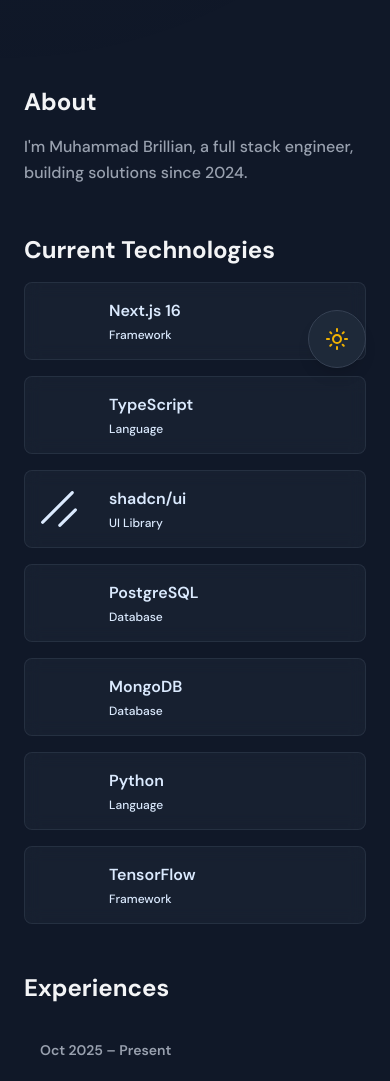
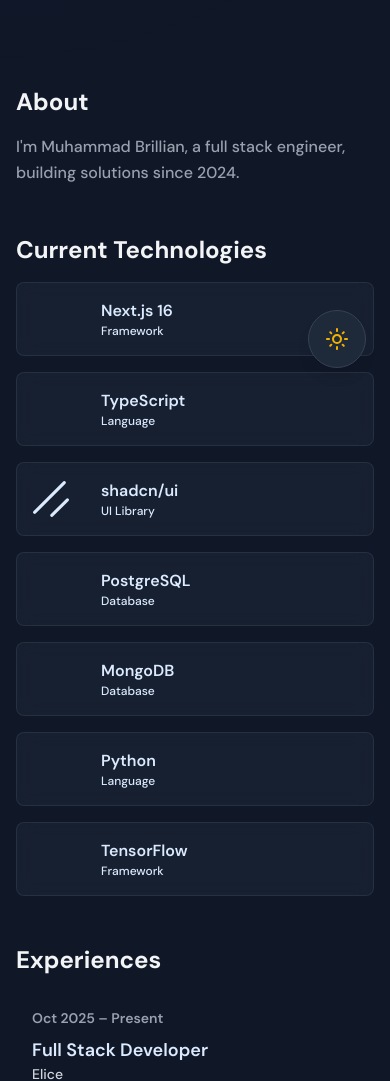
Before and after one commit to MBrillian354/portfolio-v6, a React (Vite) app: page / in a window 390 px wide. Shown: the part 452-1533 px from the top of the page. Built offline with nearby package versions, Linux system fonts and the light colour scheme; some icons are missing.

Commit message:
feat: enhance spacing

```diff
--- a/src/components/Certificates.jsx
+++ b/src/components/Certificates.jsx
@@ -27,7 +27,7 @@
 		>
 			<div className="flex flex-col gap-4 md:flex-row">
 				{/* Certificate Image */}
-				<div className="min-w-36 flex-shrink-0 self-center">
+				<div className="min-w-36 self-start md:self-center">
 					<div className="h-24 w-full overflow-hidden rounded-lg border border-gray-200 bg-gray-100 md:h-24 md:w-36 dark:border-gray-600 dark:bg-gray-700">
 						<img
 							src={certificate.image}
--- a/src/components/Experience.jsx
+++ b/src/components/Experience.jsx
@@ -27,7 +27,7 @@
 			onMouseLeave={onLeave}
 		>
 			<div className="flex flex-col gap-2 md:flex-row">
-				<span className="mt-1 mb-2 min-w-36 text-sm font-semibold text-gray-500 dark:text-gray-400">
+				<span className="min-w-36 text-sm font-semibold text-gray-500 md:mt-1 md:mb-2 dark:text-gray-400">
 					{experience.period}
 				</span>
 				<div>
--- a/src/components/Footer.jsx
+++ b/src/components/Footer.jsx
@@ -1,7 +1,7 @@
 function Footer() {
 	return (
 		<footer className="bg-white py-12 text-gray-500 dark:bg-gray-900 dark:text-gray-400">
-			<div className="max-w-4xl px-6 md:px-4">
+			<div className="max-w-4xl pb-6 max-md:px-4">
 				<p className="text-sm">
 					Built with experimental technologies: React 19, Vite 7, and
 					TailwindCSS v4.
--- a/src/components/Header.jsx
+++ b/src/components/Header.jsx
@@ -1,6 +1,6 @@
 const Header = ({ title }) => {
 	return (
-		<div className="sticky top-0 z-10 bg-white px-6 py-4 sm:static md:px-8 dark:bg-gray-900">
+		<div className="sticky top-0 z-10 bg-white py-4 max-md:px-4 sm:static dark:bg-gray-900">
 			<h2 className="text-2xl font-bold text-gray-900 dark:text-gray-100">
 				{title}
 			</h2>
--- a/src/components/Projects.jsx
+++ b/src/components/Projects.jsx
@@ -110,7 +110,7 @@
 			onMouseLeave={onLeave}
 		>
 			<div className="flex flex-col gap-2 md:flex-row">
-				<span className="mt-1 mb-2 min-w-36 text-sm font-semibold text-gray-500 dark:text-gray-400">
+				<span className="min-w-36 text-sm font-semibold text-gray-500 md:mt-1 md:mb-2 dark:text-gray-400">
 					{project.period}
 				</span>
 				<div>
--- a/src/index.css
+++ b/src/index.css
@@ -84,11 +84,11 @@
 }
 
 @utility card-title {
-	@apply mb-1 text-lg font-semibold text-gray-900 dark:text-blue-100;
+	@apply text-lg font-semibold text-gray-900 dark:text-blue-100;
 }
 
 @utility card-subtitle {
-	@apply mb-2 text-gray-600 dark:text-gray-300;
+	@apply text-gray-600 dark:text-gray-300;
 }
 
 @utility card-content {
@@ -127,7 +127,7 @@
 
 /* Section Components */
 @utility section-container {
-	@apply mx-auto max-w-4xl px-6 md:px-4;
+	@apply mx-auto max-w-4xl max-md:px-4;
 }
 
 @utility section-title {
```
Also changed, not shown: src/data/portfolio.json (+13 -2 lines).
